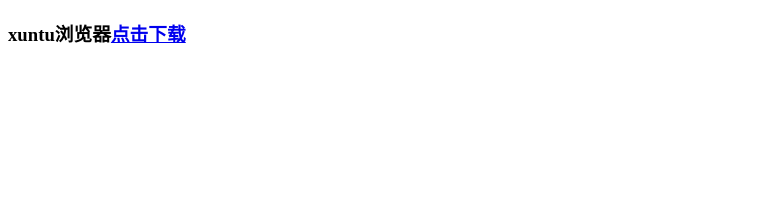
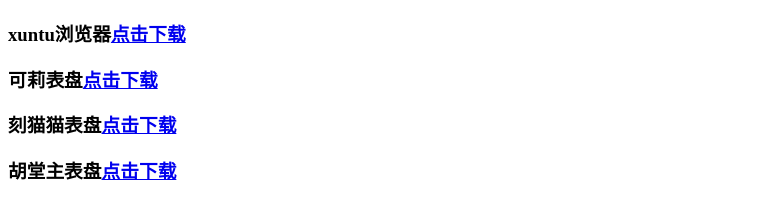
Before and after one commit to xuntuxz/download, a plain HTML site: page index.html in a window 1280 px wide. Shown: the part 70-288 px from the top of the page, without its empty margins (0-783 px from the left). Drawn offline with Linux system fonts and the light colour scheme.

Commit message:
Add files via upload

```diff
--- a/index.html
+++ b/index.html
@@ -5,8 +5,10 @@
 <title>xuntu下载站</title>
 </head>
 <h1 align="center">xuntu下载站</h1>
- <h3>xuntu浏览器<a href="xuntu浏览器.apk" download="xuntu浏览器.apk">点击下载</a></h3>
-
 <body>
+<h3>xuntu浏览器<a href="xuntu浏览器.apk" download="xuntu浏览器.apk">点击下载</a></h3>
+	<h3>可莉表盘<a href="可莉表盘.zip" download="可莉表盘.zip">点击下载</a></h3>
+	<h3>刻猫猫表盘<a href="刻猫猫.zip" download="刻猫猫.zip">点击下载</a></h3>
+	<h3>胡堂主表盘<a href="胡堂主.zip" download="胡堂主.zip">点击下载</a></h3>
 </body>
 </html>
```
Also changed, not shown: 3 other files.
